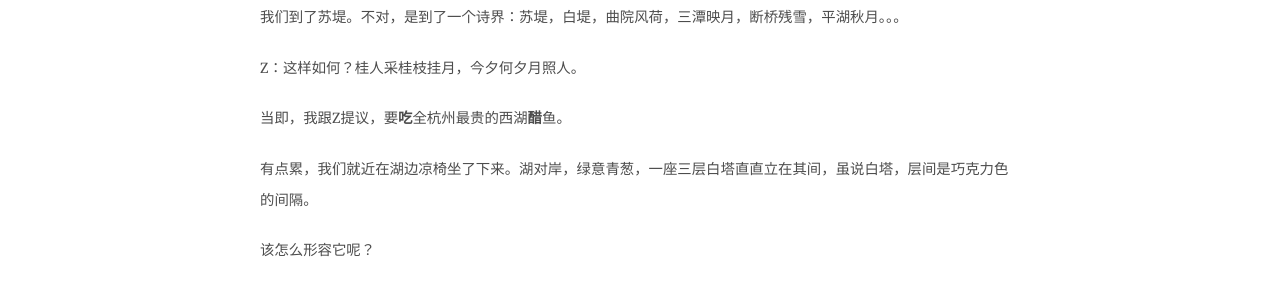
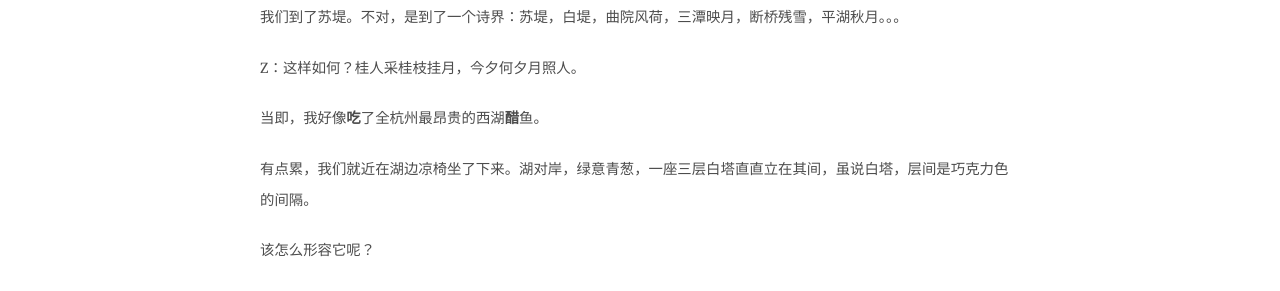
Before and after one commit to shirleysteve/1, a Jekyll site: the page built from _posts/2018-11-13-月桂吟.md, in a window 1280 px wide. Shown: the part 990-1281 px from the top of the page. Built offline with Jekyll 4.4.1, drawn with Linux system fonts in a browser that asks for light colours; nearby versions of some CDN libraries; comment, search, counter and statistics services are not loaded.

Commit message:
Update 2018-11-13-月桂吟.md

```diff
--- a/_posts/2018-11-13-月桂吟.md
+++ b/_posts/2018-11-13-月桂吟.md
@@ -36,7 +36,7 @@ Z：后面两句还没想好。
 
 Z：这样如何？桂人采桂枝挂月，今夕何夕月照人。
 
-当即，我跟Z提议，要**吃**全杭州最贵的西湖**醋**鱼。
+当即，我好像**吃**了全杭州最昂贵的西湖**醋**鱼。
 
 有点累，我们就近在湖边凉椅坐了下来。湖对岸，绿意青葱，一座三层白塔直直立在其间，虽说白塔，层间是巧克力色的间隔。
 
```
